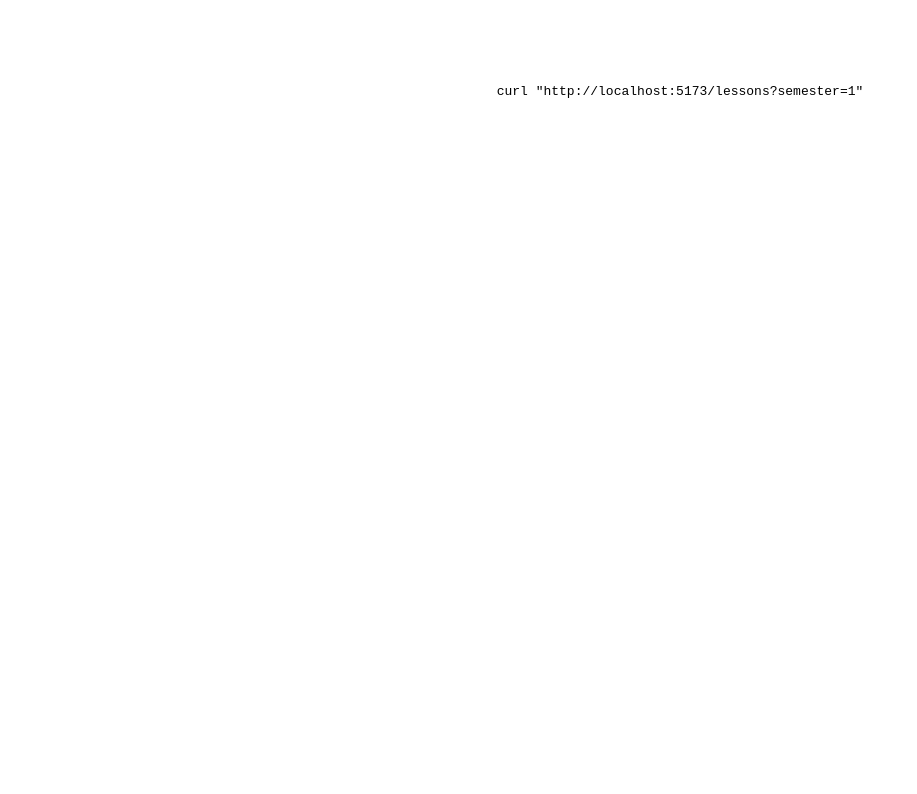
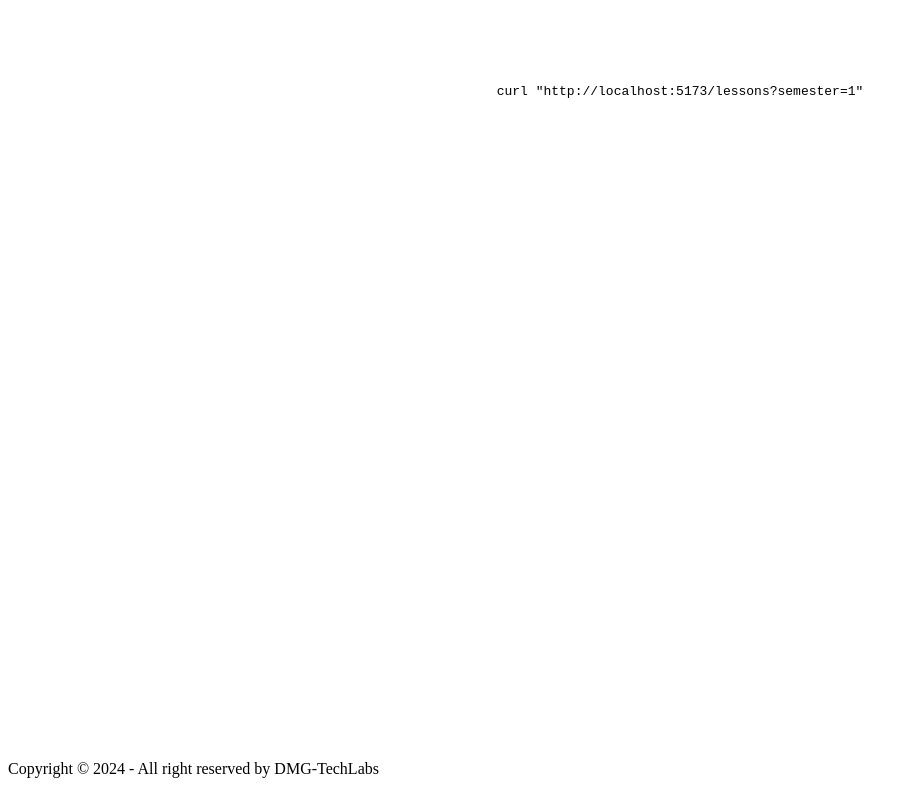
Before and after one commit to DMG-TechLabs/iee-api, a SvelteKit app: page / in a window 1280 px wide. Shown: the part 1534-2328 px from the top of the page, without its empty margins (0-917 px from the left). Before the commit the page ends 1686 px from the top, so only its background shows below. Built offline with nearby package versions, Linux system fonts and the light colour scheme.

Commit message:
added footer

```diff
--- a/src/routes/+layout.svelte
+++ b/src/routes/+layout.svelte
@@ -30,11 +30,23 @@
     <slot />
 </main>
 
+<footer class="footer footer-center p-4 bg-base-300 text-base-content">
+  <aside>
+    <p>Copyright © 2024 - All right reserved by DMG-TechLabs</p>
+  </aside>
+</footer>
+
 <style>
     main {
+        display: flex;
+        align-items: center;
+        flex-direction: column;
         padding: 2em;
-        display: grid;
-        place-items: center;
         width: 100vw;
+        min-height: 100vh;
+    }
+
+    footer {
+        margin-top: 2em;
     }
 </style>
--- a/src/routes/try/+page.svelte
+++ b/src/routes/try/+page.svelte
@@ -80,7 +80,7 @@
         overflow-x: auto;
     }
 
-	@media only screen and (max-width: 1000px) {
+	@media only screen and (max-width: 800px) {
         .mockup-code{
             max-width: 95%;
             width: 95%;
```
